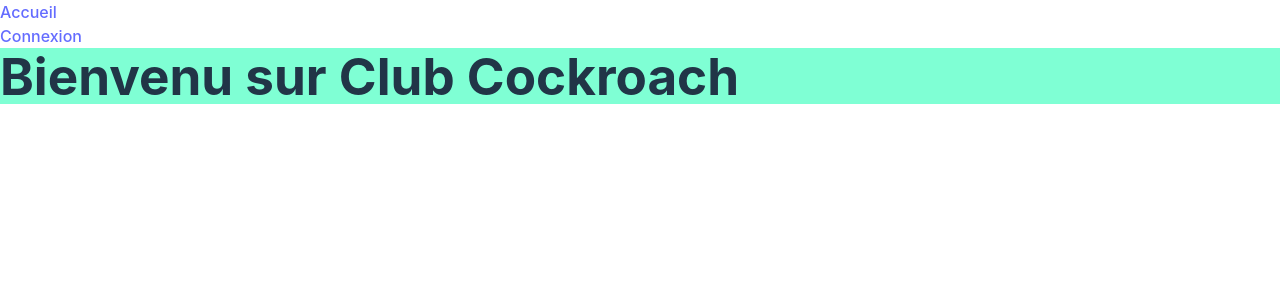
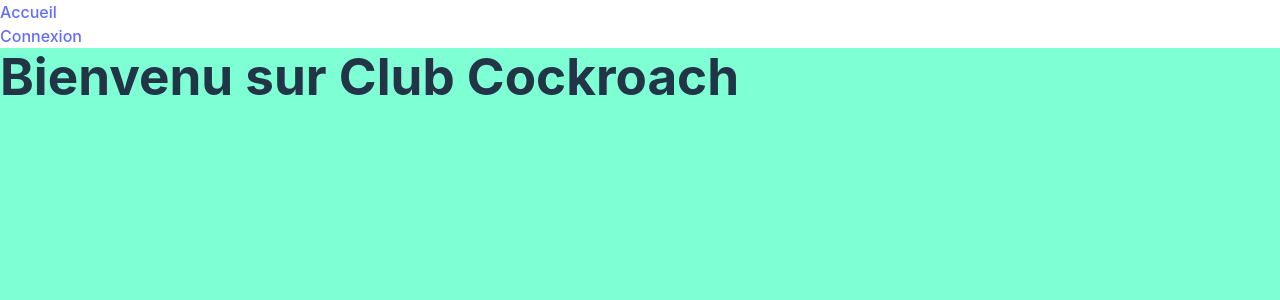
Before and after one commit to MaxThaUnicorn/club-cockroach, a React (Vite) app: page / in a window 1280 px wide. Shown: the top 300 px of the page. Built offline with nearby package versions, Linux system fonts and the light colour scheme.

Commit message:
hauteur de la div flex-column

```diff
--- a/src/App.css
+++ b/src/App.css
@@ -40,7 +40,3 @@
 .read-the-docs {
   color: #888;
 }
-
-.test {
-  background-color: brown;
-}
--- a/src/App.tsx
+++ b/src/App.tsx
@@ -7,7 +7,7 @@ import Page404 from './pages/Page404';
 
 const App: React.FC = () => {
   return (
-    <div>
+    <div className='h-100 flex-column'>
       <nav>
         <ul>
           <li><Link to="/">Accueil</Link></li>
--- a/src/index.css
+++ b/src/index.css
@@ -71,8 +71,21 @@ button:focus-visible {
   padding: 0;
 }
 
-.w-100 {
-  width: 100%;
+#root {
+  min-height: 100vh
+}
+
+.h-100 {
+  min-height: 100vh
+}
+
+.flex-column {
+  display: flex;
+  flex-direction: column;
+}
+
+.flex-grow {
+  flex-grow: 1;
 }
 
 /* Page d'accueil */
@@ -80,4 +93,9 @@ button:focus-visible {
 .Accueil {
   background-color: aquamarine;
   width: 100%;
+  height: auto;
 }
+
+.test {
+  background-color: brown;
+}
--- a/src/pages/Accueil.tsx
+++ b/src/pages/Accueil.tsx
@@ -2,7 +2,7 @@ import React from 'react';
 
 const Accueil: React.FC = () => {
   return (
-    <div className="Accueil">
+    <div className="Accueil flex-grow">
       <h1>Bienvenu sur Club Cockroach</h1>
     </div>
   );
```
